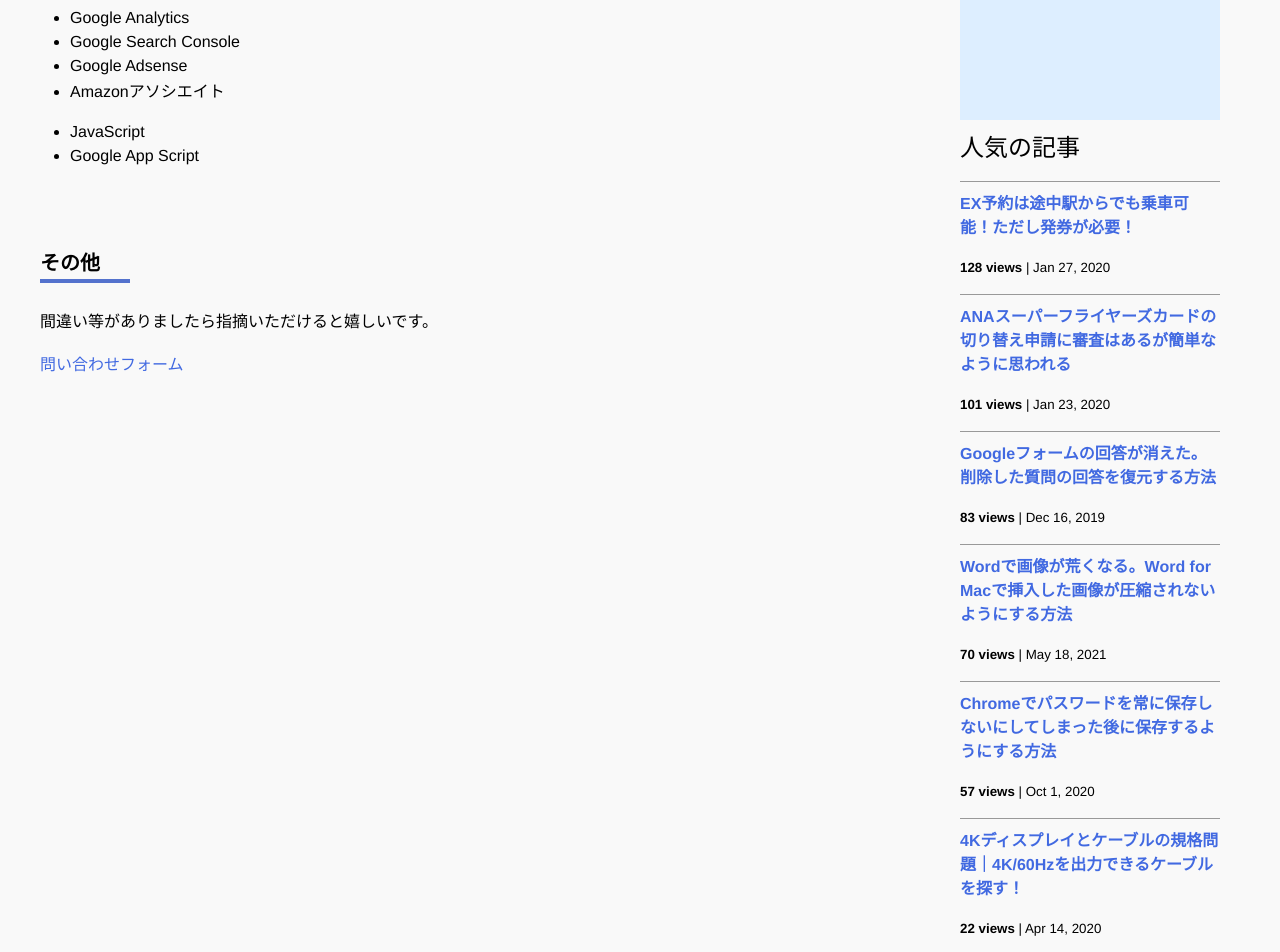
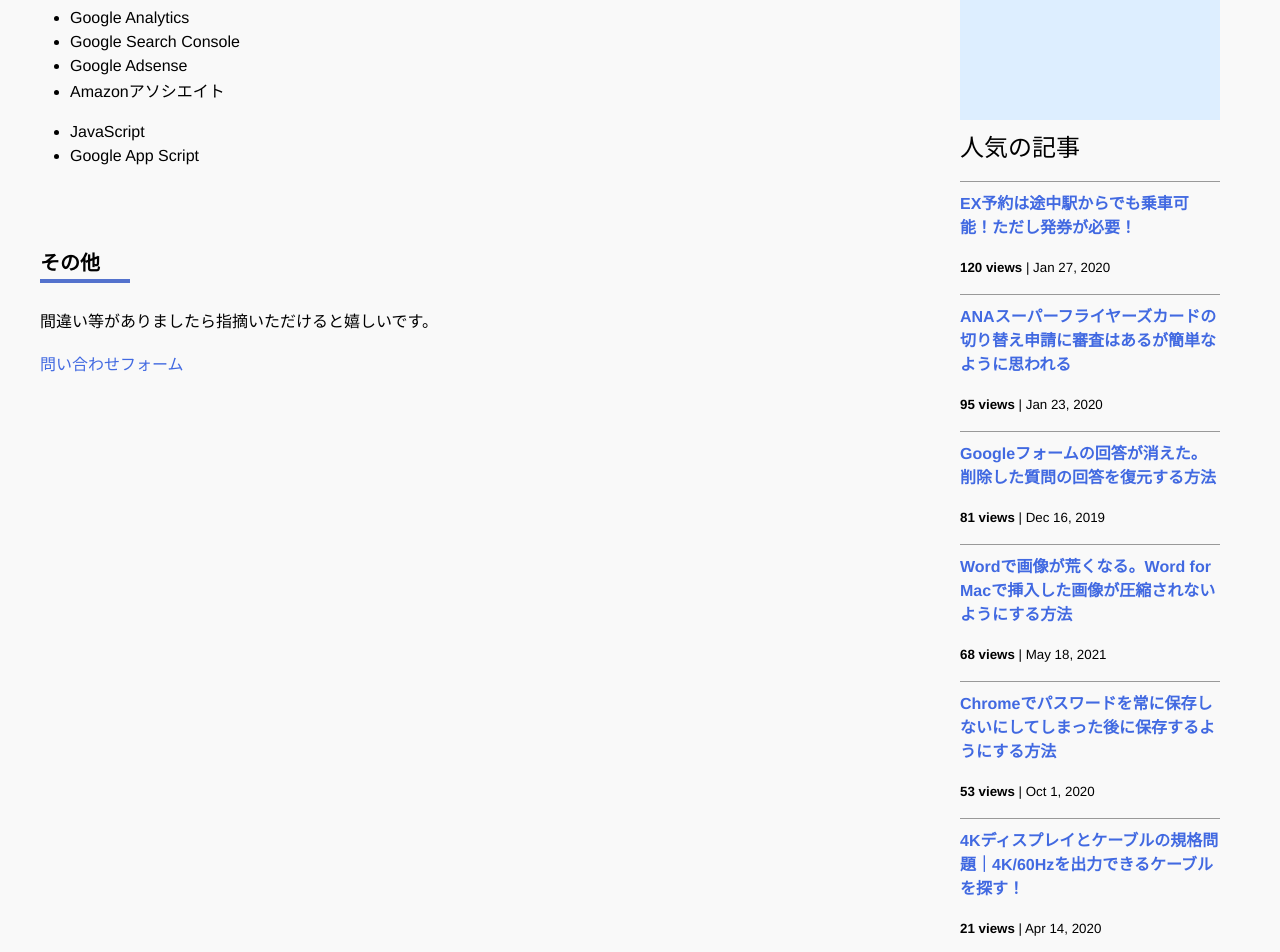
Before and after one commit to iwanaminami/shoyaiwaname, a Jekyll site: the page built from about.markdown, in a window 1280 px wide and 1400 px high, scrolled down 693 px. Shown: the top 952 px of the window. Built offline with Jekyll 4.4.1, drawn with Linux system fonts in a browser that asks for light colours; nearby versions of some CDN libraries; comment, search, counter and statistics services are not loaded.

Commit message:
chore(ga): update _data/popularposts.yml 20251207-0052

```diff
--- a/_data/popularposts.yml
+++ b/_data/popularposts.yml
@@ -1,17 +1,17 @@
 side:
-  - view: 128
+  - view: 120
     url: "/2020/01/27/ex-rideontheway.html"
-  - view: 101
+  - view: 95
     url: "/2020/01/23/sfc-judge.html"
-  - view: 83
+  - view: 81
     url: "/2019/12/16/restore-googleform.html"
-  - view: 70
+  - view: 68
     url: "/2021/05/18/image-compression-word.html"
-  - view: 57
+  - view: 53
     url: "/2020/10/01/googlepassword.html"
-  - view: 24
+  - view: 22
     url: "/"
-  - view: 22
+  - view: 21
     url: "/2020/04/14/4kcable.html"
-  - view: 21
+  - view: 20
     url: "/2021/05/09/gmailtocalendar.html"
```
